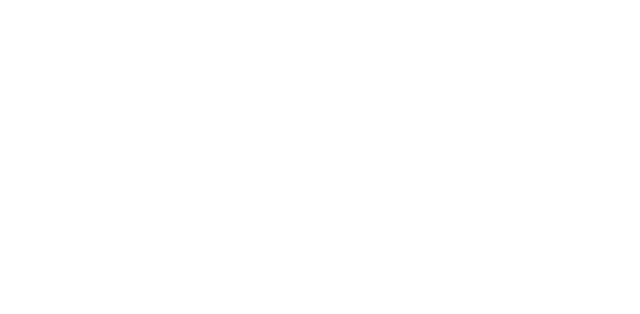
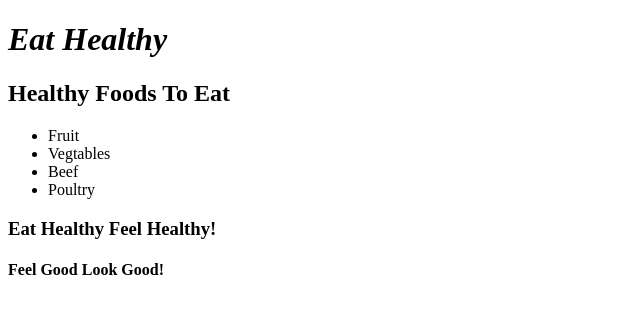
Before and after one commit to Placido81/fsw-110, a plain HTML site: page week1/document_object/index.html in a window 1280 px wide. Shown: the whole page, without its empty margins (0-640 px from the left). Drawn offline with Linux system fonts and the light colour scheme.

Commit message:
new files

```diff
--- a/week1/document_object/index.html
+++ b/week1/document_object/index.html
@@ -7,6 +7,16 @@
     <link rel="stylesheet" type="text/css" heref="styles.css"/>
 </head>
 <body>
-    <header></header>
+    <header><h1><em>Eat Healthy</em></h1></header>
+    <h2>Healthy Foods To Eat</h2>
+    <ul>
+        <li>Fruit</li>
+        <li>Vegtables</li>
+        <li>Beef</li>
+        <li>Poultry</li>
+    </ul>
+    <h3><strong>Eat Healthy Feel Healthy!</strong></h3>
+    <h4>Feel Good Look Good!</h4>
+    <script src="index.js"></script>
 </body>
 </html>
--- a/week1/document_object/index.js
+++ b/week1/document_object/index.js
@@ -0,0 +1 @@
+console.log(document);
```
Also changed, not shown: week1/document_object/screenshot1.jpg (added), week1/document_object/styles.css (deleted), 1 other file.
